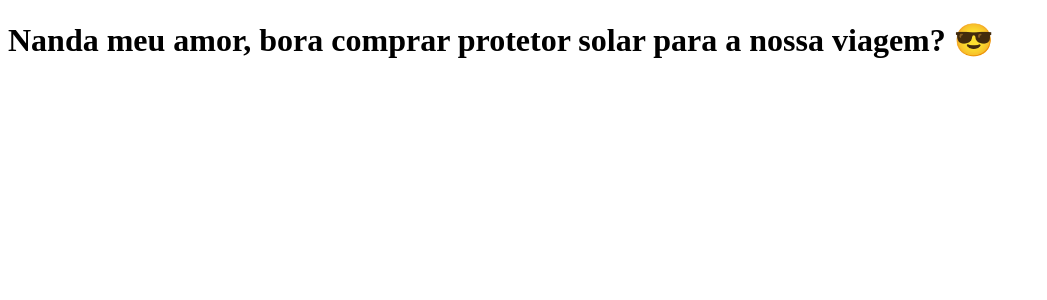
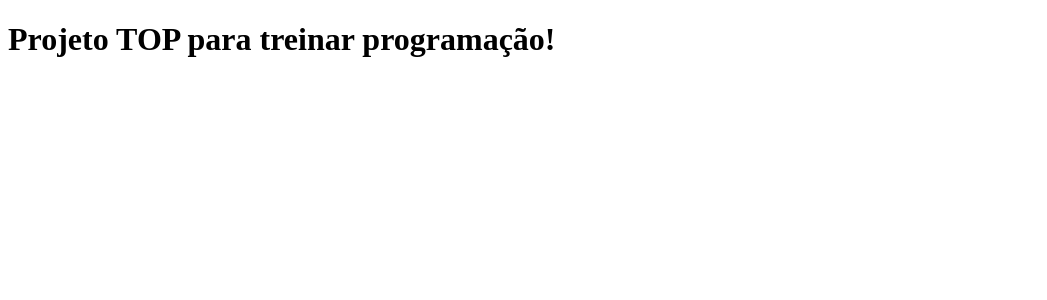
Before and after one commit to deivepriebe/clone-tabnews, a Next.js app: page / in a window 1280 px wide. Shown: the top 300 px of the page, without its empty margins (0-1047 px from the left). Built offline with nearby package versions, Linux system fonts and the light colour scheme.

Commit message:
changes phrase in `index.js`

```diff
--- a/pages/index.js
+++ b/pages/index.js
@@ -1,7 +1,5 @@
 function Home() {
-  return (
-    <h1>Nanda meu amor, bora comprar protetor solar para a nossa viagem? 😎</h1>
-  );
+  return <h1>Projeto TOP para treinar programação!</h1>;
 }
 
 export default Home;
```
